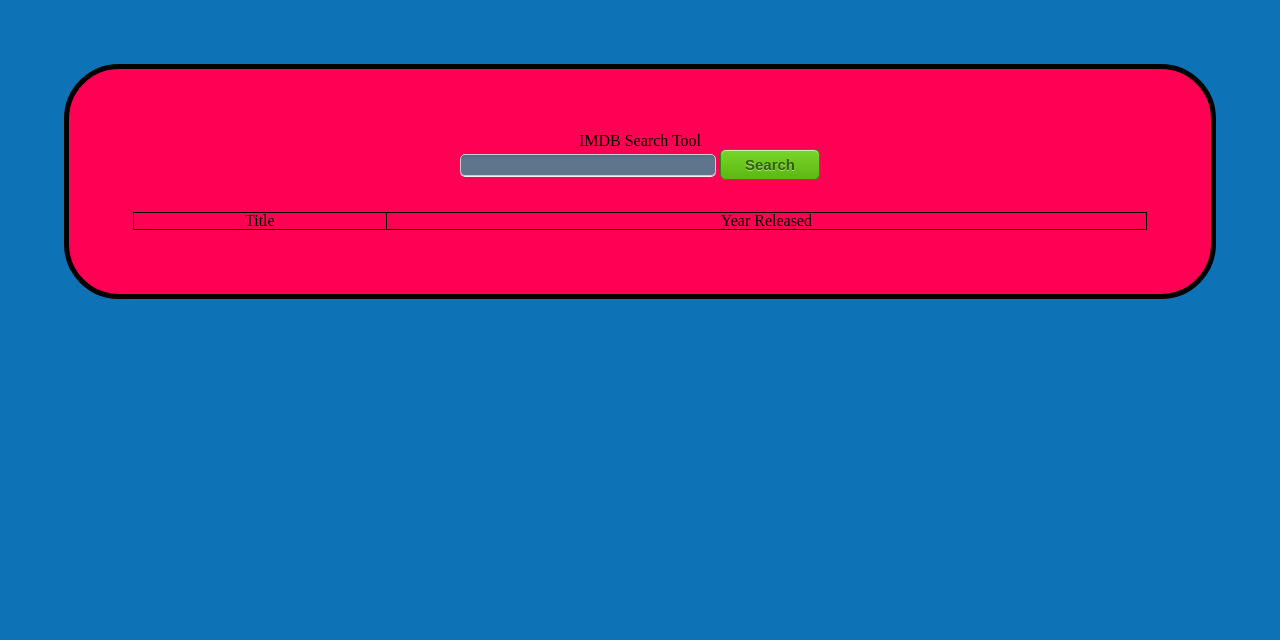
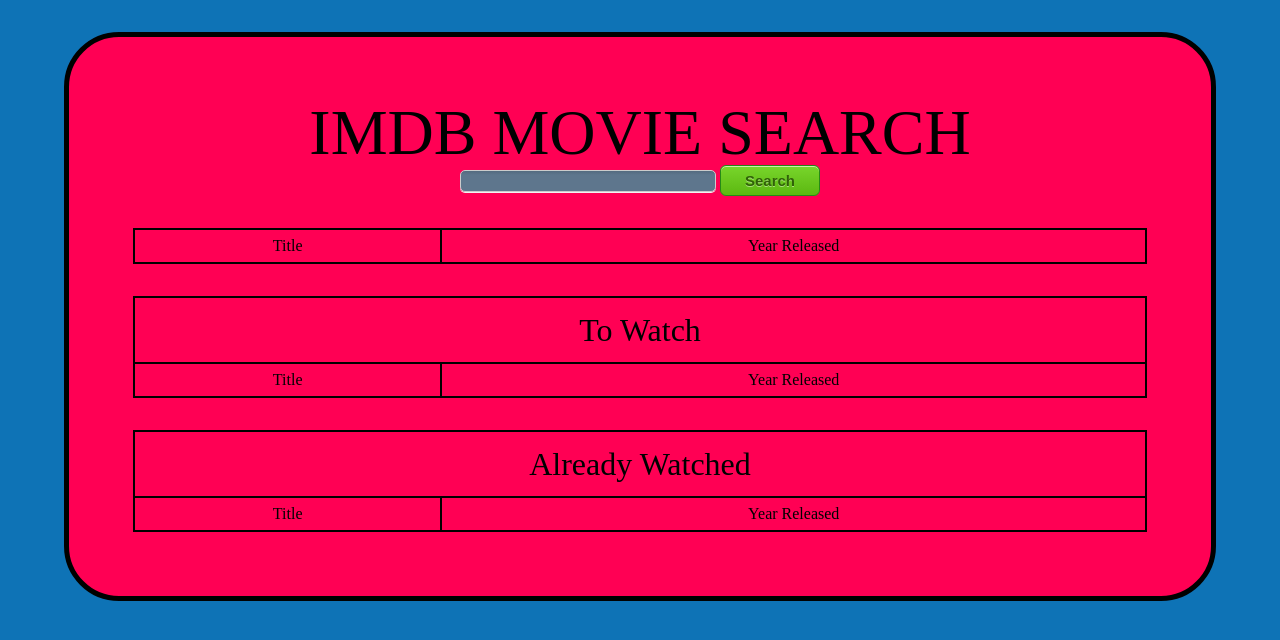
Before and after one commit to Trav84/Day-14, a website: page app/index.html in a window 1280 px wide. Drawn offline with nearby package versions, Linux system fonts and the light colour scheme; files that its build step writes are made by us from their sources; no server answers; a web font is replaced by a local one.

```diff
--- a/app/index.html
+++ b/app/index.html
@@ -15,6 +15,7 @@
 
 
     <!-- build:css styles/main.css -->
+    <link href='http://fonts.googleapis.com/css?family=Hammersmith+One' rel='stylesheet' type='text/css'>
     <link rel="stylesheet" href="styles/main.css">
     <!-- endbuild -->
 
@@ -29,7 +30,7 @@
 
     <section class ='main'>
 
-        <h1> IMDB Search Tool </h1>
+        <h1> IMDB MOVIE SEARCH </h1>
 
         <input type='text' class='input' id='searchBox'>
 
@@ -37,9 +38,41 @@
             Search
         </button>
 
-       <!--  <input type='text' class='input' id='resultBox'> -->
         <div >
+          <!--   <table style="width:100%">
+                <tr>
+                    <th>Title</th>
+                    <th>Year Released</th>
+                </tr>
+            </table> -->
+
             <table style="width:100%" class ="table">
+                <tr>
+                    <th>Title</th>
+                    <th>Year Released</th>
+                </tr>
+            </table>
+        </div>
+
+        <div class ='wl'>
+            <h2>
+                To Watch
+            </h2>
+
+            <table  style="width:100%" class ="watch-list">
+                <tr>
+                    <th>Title</th>
+                    <th>Year Released</th>
+                </tr>
+            </table>
+        </div>
+
+        <div class ='watched'>
+            <h2>
+                Already Watched
+            </h2>
+
+            <table  style="width:100%" class ="watched-list">
                 <tr>
                     <th>Title</th>
                     <th>Year Released</th>
--- a/app/scripts/main.js
+++ b/app/scripts/main.js
@@ -2,7 +2,6 @@
 $(document).ready(onReady);
 
 function onReady() {
-
 	$.get(
 		'http://www.omdbapi.com/?s=postman',
 		onResultsReceived,
@@ -16,15 +15,26 @@
 	function onResults(data) {
 
 		var i = 0;
-		//$('#resultBox').val(data.Search[0].Title);
-		//$('#table1-1').html(data.Search[0].Title);
-		//$('#table1-2').html(data.Search[0].Year);
 
 		for(var key in data.Search) {
-			$('.table').append('<tr> <td>'+data.Search[i].Title+'</td> <td>'+data.Search[i].Year+'</td> </tr>');
+			$('.table').append('<tr class="entry"> <td>'+data.Search[i].Title+'</td> <td>'+data.Search[i].Year+'</td> </tr>');
 			i++;
 			console.log(data.Search[i]);
 		}
+
+		$('.entry').click(function() {
+		var movieArray = [];
+		movieArray[0] = $(this).html();
+		$('.watch-list').append('<tr class="added">'+movieArray[0]+'</tr>');
+
+
+		$('.added').click(function() {
+		var movieArray = [];
+		movieArray[0] = $(this).html();
+		$('.watched-list').append('<tr>'+movieArray[0]+'</tr>');
+		$(this).html('');
+		});
+	});
 
 
 	}
@@ -38,8 +48,11 @@
 		);
 	}
 
-	$('.myButton').click(function(event) {
-		//$('#resultBox').val(searchMovie($('#searchBox').val()));
+	$('.myButton').click(function() {
+		$('.entry').html('');
 		searchMovie($('#searchBox').val());
 	});
+
+
+
 }
--- a/app/styles/main.scss
+++ b/app/styles/main.scss
@@ -1,12 +1,14 @@
 @import 'reset';
+
 
 body {
 	background-color: rgb(14,115,182);
+	font-family: Hammersmith One;
 
 }
 .main {
 	text-align:center;
-	margin-top:4em;
+	margin-top:2em;
 	margin-left: 4em;
 	margin-right: 4em;
 	border: 5px solid black;
@@ -18,11 +20,41 @@
 		margin-top:2em;
 	}
 
+	h1 {
+		font-size:4em;
+	}
+
 	table, th, td {
-    border: 1px solid black;
+    border: 2px solid black;
     border-collapse: collapse;
+    padding: 0.5em 0.5em;
+
+	}
 
 }
+
+.wl {
+
+	h2 {
+		margin-top:1em;
+		border: 2px solid black;
+		border-bottom:0;
+		padding: 0.5em 0.5em;
+		color: black;
+		font-size:2em;
+	}
+}
+
+.watched {
+
+	h2 {
+		margin-top:1em;
+		border: 2px solid black;
+		border-bottom:0;
+		padding: 0.5em 0.5em;
+		color: black;
+		font-size:2em;
+	}
 
 }
 
```
